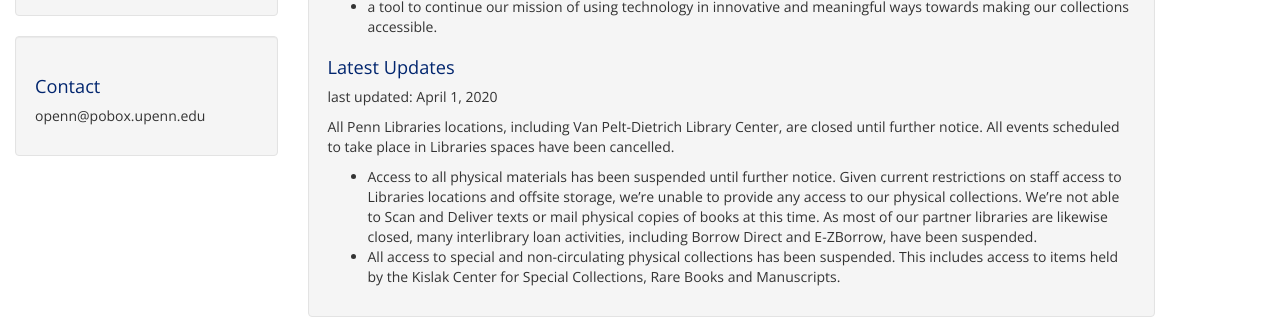
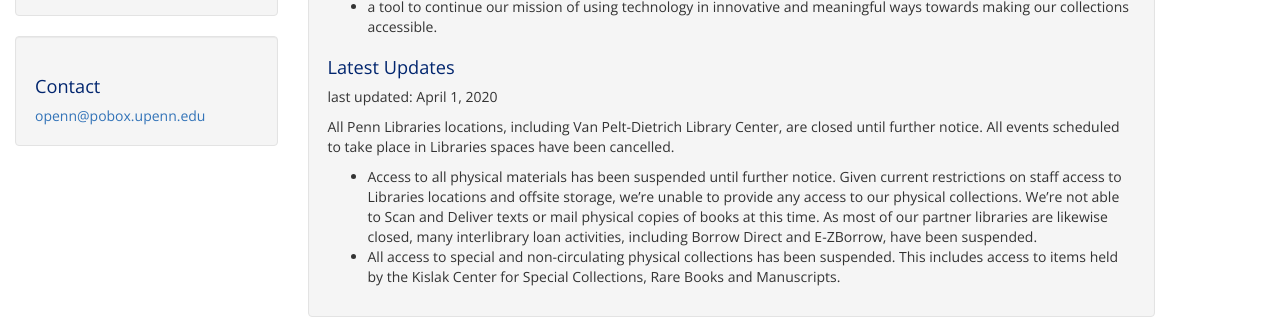
Before and after one commit to KislakCenter/covid-19-resources, a Jekyll site: the page built from index.html, in a window 1280 px wide. Shown: the part 433-752 px from the top of the page. Built offline with Jekyll 4.4.1, drawn with Linux system fonts in a browser that asks for light colours; some web fonts are replaced; the list of posts is cut into pages by our own code.

Commit message:
added link to email

```diff
--- a/_includes/sidebar.html
+++ b/_includes/sidebar.html
@@ -19,5 +19,5 @@
 
 <div class="sidebar well">
   <h1>Contact</h1>
-  <p>openn@pobox.upenn.edu</p>
+  <a href="mailto:openn@pobox.upenn.edu?subject=covid resources">openn@pobox.upenn.edu</a>
 </div>
```
